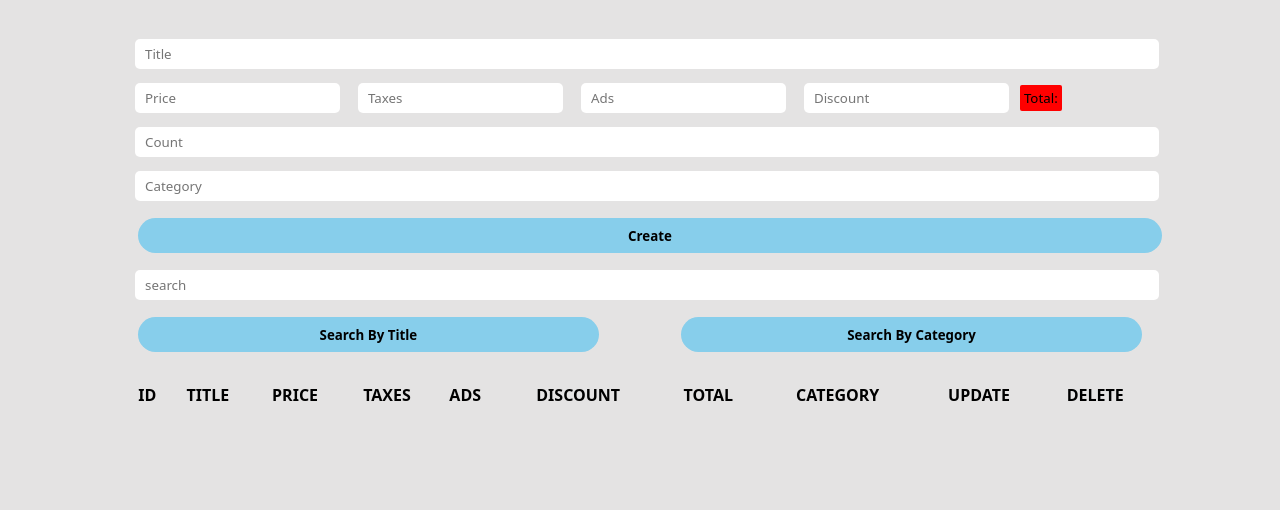
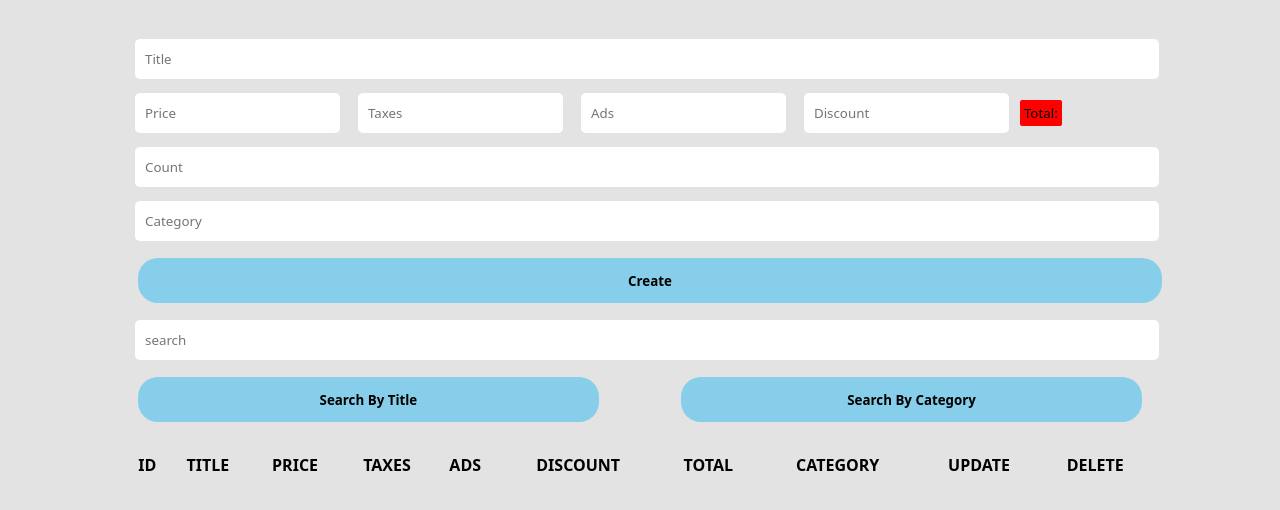
Before and after one commit to Ahmed-hessen/CRUDS, a plain HTML site: page index.html in a window 1280 px wide. Shown: the part 88-598 px from the top of the page. Drawn offline with Linux system fonts and the light colour scheme.

Commit message:
Update style.css

```diff
--- a/style.css
+++ b/style.css
@@ -22,7 +22,7 @@ body{
 /* Start Input Section  */
 input {
     width: 100%;
-    height: 30px;
+    height: 40px;
     padding: 4px 10px;
     margin: 7px;
     border-radius: 5px;
@@ -47,7 +47,7 @@ input:focus{
 }
 button {
     width: 100%;
-    height: 35px;
+    height: 45px;
     padding: 4px;
     margin: 10px;
     border-radius: 20px;
```
